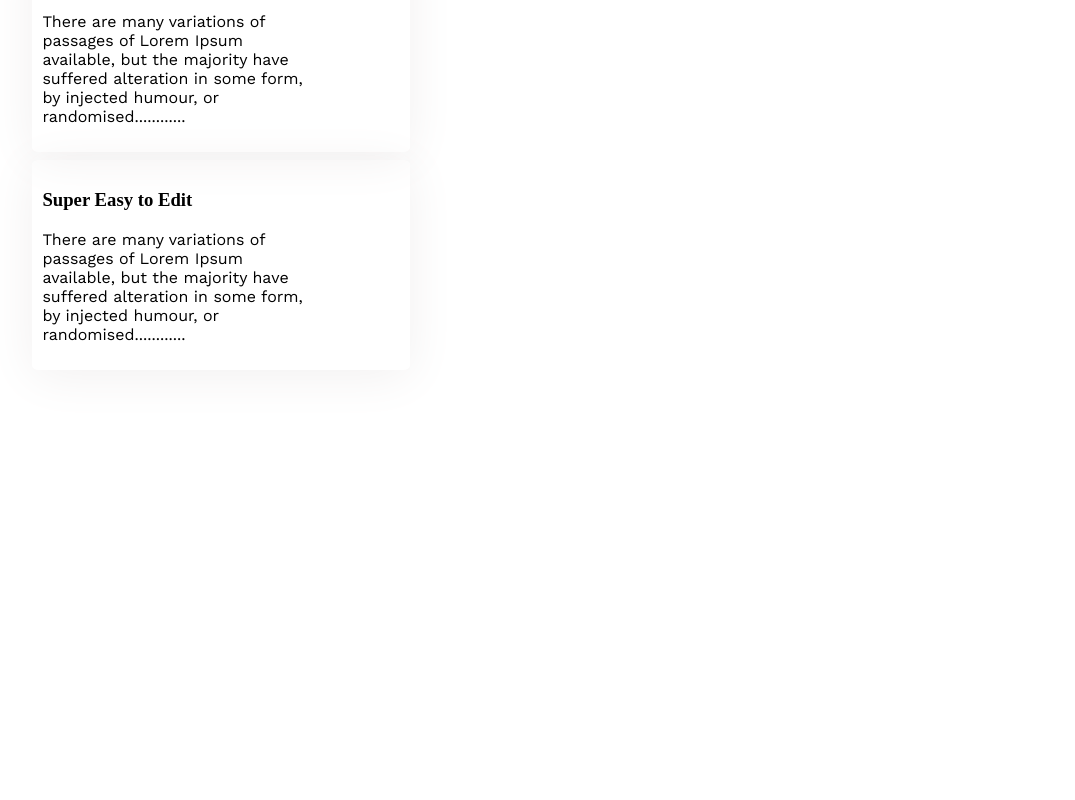
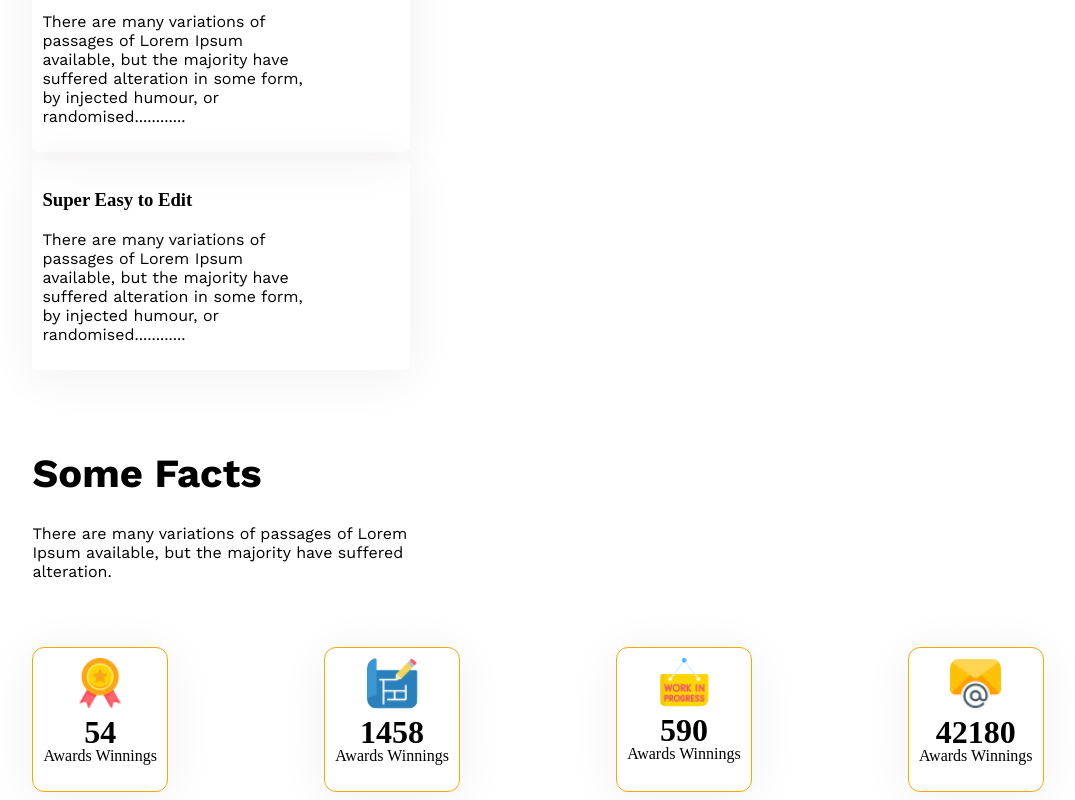
Before and after one commit to hossain71hero/g3-architects-projects, a plain HTML site: page index.html in a window 1280 px wide. Shown: the part 2579-3379 px from the top of the page, without its empty margins (102-1177 px from the left). Before the commit the page ends 3029 px from the top, so only its background shows below. Drawn offline with nearby package versions, Linux system fonts and the light colour scheme.

Commit message:
card section complete

```diff
--- a/index.html
+++ b/index.html
@@ -100,7 +100,35 @@
 
 
 
-
+<!-- card section -->
+ <div class="card-section">
+    <div class="card_Content">
+        <h1>Some Facts</h1>
+        <p>There are many variations of passages of Lorem Ipsum available, but the majority have suffered alteration.</p>
+    </div>
+    <div class="card_items">
+        <div class="card_item">
+            <img src="images/icons/ribon.png" alt="">
+        <h1>54</h1>
+        <p>Awards Winnings</p>
+        </div>
+        <div class="card_item">
+            <img src="images/icons/projects.png" alt="">
+        <h1>1458</h1>
+        <p>Awards Winnings</p>
+        </div>
+        <div class="card_item">
+            <img src="images/icons/customers.png" alt="">
+        <h1>590</h1>
+        <p>Awards Winnings</p>
+        </div>
+        <div class="card_item">
+            <img src="images/icons/email.png" alt="">
+        <h1>42180</h1>
+        <p>Awards Winnings</p>
+        </div>
+    </div>
+ </div>
 
 
 
--- a/responsive.css
+++ b/responsive.css
@@ -81,4 +81,14 @@
             left: -55px;
 
         }
+
+        /*  card section */
+        .card_items {
+
+            flex-direction: column;
+        }
+        .card_Content p {
+
+            width: 100%;
+        }
 }
--- a/style.css
+++ b/style.css
@@ -162,3 +162,47 @@ color: aliceblue;
 .futurelistImg button h1{
     margin-bottom: -15px;
 }
+
+/* card_item */
+
+.card_items{
+    display: flex;
+
+    justify-content: space-between;
+}
+.card_item h1{
+    text-align: center;
+
+
+}
+.card_Content h1{
+    font-family: "Work Sans", serif;
+    font-size: 40px;
+}
+.card_Content p{
+    font-family: "Work Sans", serif;
+   width: 38%;
+}
+.card_item h1{
+    margin-bottom: -20px;
+}
+.card_item{
+    box-shadow: 0px 6px 50px 0px #f2f0f0;
+    border: 1px solid orange;
+    padding: 10px ;
+    margin-top: 50px;
+    border-radius: 12px;
+}
+.card_item {
+    text-align: center;
+}
+.card_item img{
+    border-radius: 20%;
+    width: 45%;
+    margin-bottom: -20px;
+
+
+
+
+
+}
```
